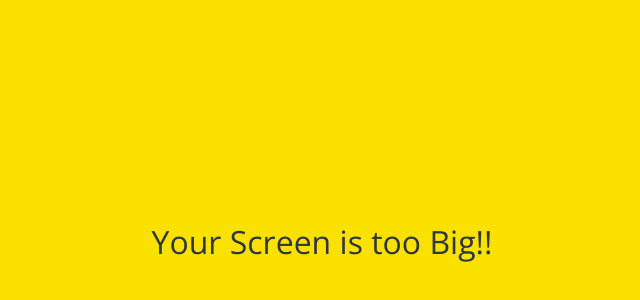
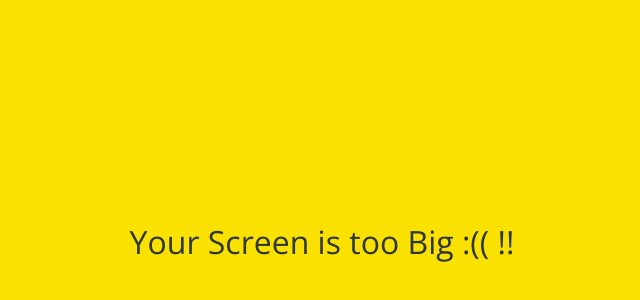
Before and after one commit to hanipnk/kokoa-clone2020, a plain HTML site: page friends.html in a window 1280 px wide. Shown: the part 158-458 px from the top of the page, without its empty margins (318-958 px from the left). Drawn offline with nearby package versions, Linux system fonts and the light colour scheme; a web font is replaced by a local one.

Commit message:
emoticon

```diff
--- a/friends.html
+++ b/friends.html
@@ -101,7 +101,7 @@
     </div>
 
     <div id="no-mobile">
-        <span>Your Screen is too Big!!</span>
+        <span>Your Screen is too Big :(( !!</span>
     </div>
 
     <script src="https://kit.fontawesome.com/6478f529f2.js" crossorigin="anonymous">
```
